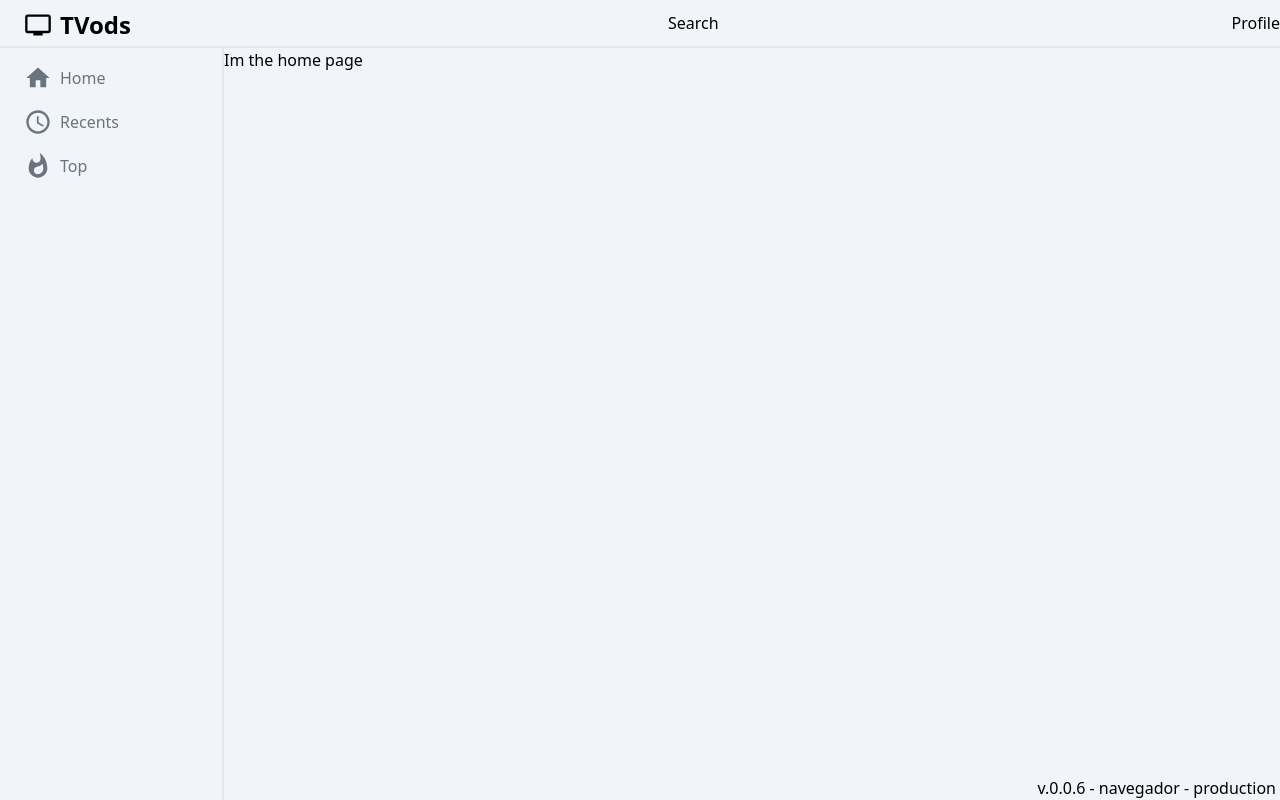
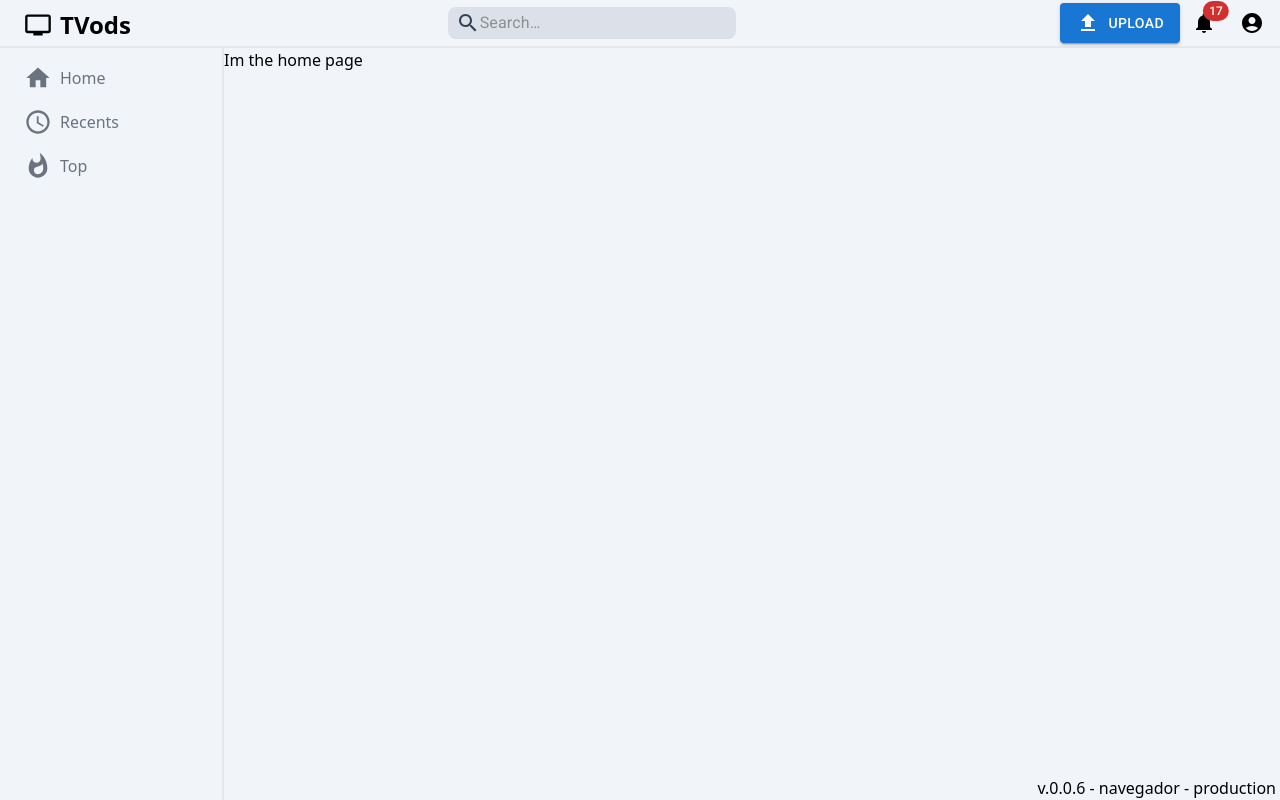
Before and after one commit to Trino11/tvods_clips-front, a React (Create React App) app: page / in a window 1280 px wide. Built offline with nearby package versions, Linux system fonts and the light colour scheme.

Commit message:
Header styling and material ui

```diff
--- a/package.json
+++ b/package.json
@@ -9,8 +9,9 @@
   "dependencies": {
     "@emotion/react": "^11.11.4",
     "@emotion/styled": "^11.11.5",
+    "@fontsource/roboto": "^5.0.13",
     "@mui/icons-material": "^5.15.15",
-    "@mui/material": "^5.15.15",
+    "@mui/material": "^5.15.16",
     "@testing-library/jest-dom": "^6.4.2",
     "@testing-library/react": "^15.0.5",
     "@testing-library/user-event": "^14.5.2",
--- a/src/modules/App.css
+++ b/src/modules/App.css
@@ -27,7 +27,7 @@
 }
 
 @layer components {
-  * {
+  html {
     @apply bg-slate-100;
   }
 }
--- a/src/modules/App.js
+++ b/src/modules/App.js
@@ -1,4 +1,9 @@
 import './App.css';
+
+import '@fontsource/roboto/300.css';
+import '@fontsource/roboto/400.css';
+import '@fontsource/roboto/500.css';
+import '@fontsource/roboto/700.css';
 
 import { HashRouter, BrowserRouter } from 'react-router-dom';
 
--- /dev/null
+++ b/src/modules/Header/Header.css
@@ -0,0 +1,5 @@
+.MuiInputBase-input {
+    padding: 1 1 1 0;
+    padding-left: 1em;
+    width: 20ch;
+}
--- a/src/modules/Header/Header.jsx
+++ b/src/modules/Header/Header.jsx
@@ -1,8 +1,34 @@
+import './Header.css'
+
 import { Outlet, NavLink } from 'react-router-dom';
 
 import TvIcon from '@mui/icons-material/Tv';
+import Searchbar from './Searchbar';
+
+import * as React from 'react';
+
+import AppBar from '@mui/material/AppBar';
+import Box from '@mui/material/Box';
+import Button from '@mui/material/Button';
+import Toolbar from '@mui/material/Toolbar';
+import IconButton from '@mui/material/IconButton';
+import Typography from '@mui/material/Typography';
+import InputBase from '@mui/material/InputBase';
+import Badge from '@mui/material/Badge';
+import MenuItem from '@mui/material/MenuItem';
+import Menu from '@mui/material/Menu';
+import MenuIcon from '@mui/icons-material/Menu';
+import SearchIcon from '@mui/icons-material/Search';
+import AccountCircle from '@mui/icons-material/AccountCircle';
+import MailIcon from '@mui/icons-material/Mail';
+import NotificationsIcon from '@mui/icons-material/Notifications';
+import MoreIcon from '@mui/icons-material/MoreVert';
+import FileUploadIcon from '@mui/icons-material/FileUpload';
+
+
 
 export default function Navbar({ className }) {
+
   return <div className={"flex justify-between items-center border-b-2 w-full " + className}>
     <NavLink to='/' className='pb-0 font-semibold text-2xl text-black sidebar-pill'>
       <TvIcon className='sidebar-icon' />
@@ -10,7 +36,34 @@ export default function Navbar({ className }) {
     </NavLink>
     <Outlet />
 
-    <div>Search</div>
-    <div>Profile</div>
+    <Searchbar />
+
+    <Box className='flex items-center mr-4 py-2'>
+      <Button variant="contained" className='h-10'>
+        <FileUploadIcon className='mr-2' />
+        Upload
+      </Button>
+
+      <IconButton
+        size="large"
+        aria-label="show 17 new notifications"
+        color="inherit"
+      >
+        <Badge badgeContent={17} color="error">
+          <NotificationsIcon />
+        </Badge>
+      </IconButton>
+      <IconButton
+        size="large"
+        edge="end"
+        aria-label="account of current user"
+        aria-controls=''
+        aria-haspopup="true"
+        onClick=''
+        color="inherit"
+      >
+        <AccountCircle />
+      </IconButton>
+    </Box>
   </div>
 }
--- /dev/null
+++ b/src/modules/Header/Searchbar.jsx
@@ -0,0 +1,16 @@
+import SearchIcon from '@mui/icons-material/Search';
+
+import InputBase from '@mui/material/InputBase';
+
+export default function () {
+  return <div className='relative bg-slate-500 bg-opacity-15 hover:bg-opacity-15 mr-8 ml-0 rounded-lg w-72 text-slate-700'>
+    <div className='absolute flex justify-center items-center p-2 h-full pointer-events-none'>
+      <SearchIcon />
+    </div>
+    <InputBase
+      className='ml-8'
+      placeholder="Search…"
+      inputProps={{ 'aria-label': 'search' }}
+    />
+  </div>
+}
```
Also changed, not shown: 1 other file (tests, documents, lock files or other folders).
